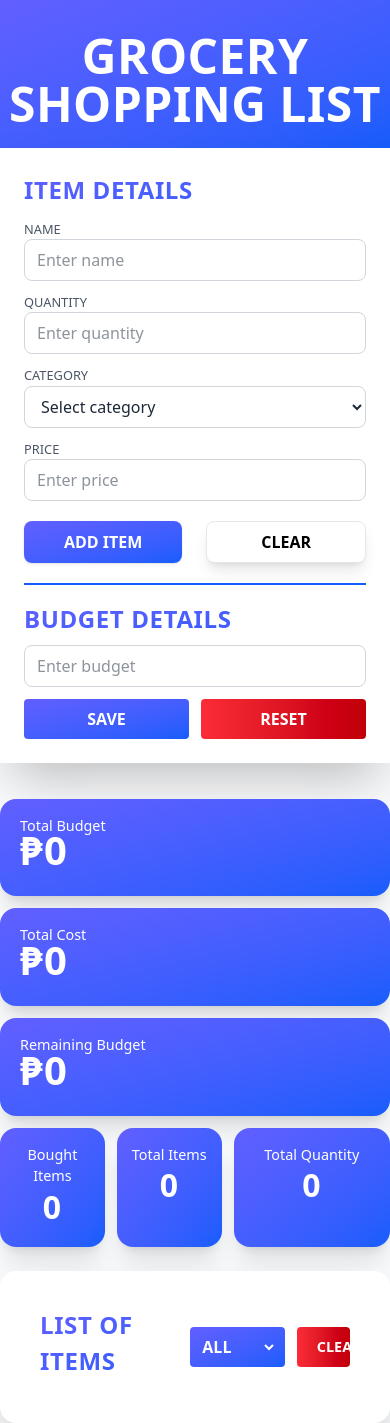
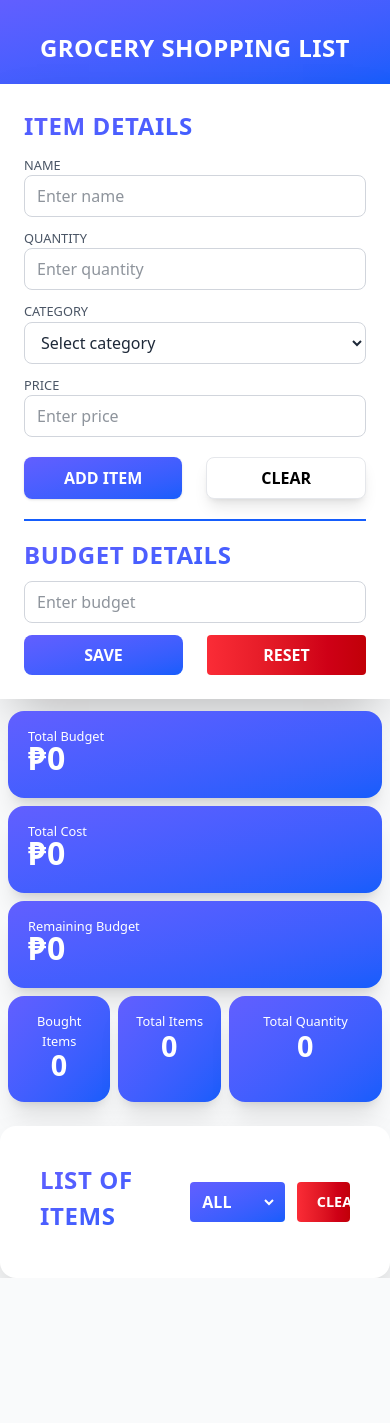
Before and after one commit to rnml6/grocery-shopping-list, a React (Vite) app: page / in a window 390 px wide. After the commit the page ends 1278 px from the top, so only its background shows below. Built offline with nearby package versions, Linux system fonts and the light colour scheme.

Commit message:
responsive design v2

```diff
--- a/src/App.css
+++ b/src/App.css
@@ -38,21 +38,21 @@ body {
 }
 
 .header-div > h1 {
-  @apply text-5xl pt-3 text-center;
+  @apply text-5xl pt-3 text-center max-[1040px]:text-4xl max-[605px]:text-3xl max-[500px]:text-2xl max-[380px]:text-xl;
 }
 /* header */
 
 /* additems */
 .add-items-divs {
-  @apply flex flex-col gap-1 max-[605px]:col-span-2  max-[605px]:justify-between max-[605px]:w-full max-[605px]:gap-0 ;
+  @apply flex flex-col gap-1 max-[605px]:col-span-2  max-[605px]:justify-between max-[605px]:w-full max-[605px]:gap-0;
 }
 
 .add-items-divs > label {
-  @apply text-gray-600 font-medium text-[0.8rem] ;
+  @apply text-gray-600 font-medium text-[0.8rem];
 }
 
 .budget-button {
-  @apply max-[605px]:w-full bg-gradient-to-br from-indigo-500 to-blue-600 py-2 px-10 rounded font-semibold text-white max-[1110px]:px-5 ;
+  @apply max-[605px]:w-full bg-gradient-to-br from-indigo-500 to-blue-600 py-2 px-10 rounded font-semibold text-white max-[1110px]:px-5 max-[605px]:rounded-lg;
 }
 
 .clear-button {
@@ -60,7 +60,7 @@ body {
 }
 
 .add-items-fieldset {
-  @apply max-[605px]:w-full border border-gray-300 focus:border-blue-400 focus:ring-1 focus:ring-blue-400 rounded-lg px-3 py-2 text-gray-800 outline-none transition ;
+  @apply max-[605px]:w-full border border-gray-300 focus:border-blue-400 focus:ring-1 focus:ring-blue-400 rounded-lg px-3 py-2 text-gray-800 outline-none transition;
 }
 
 .add-item-button {
@@ -83,11 +83,11 @@ body {
 }
 
 .budget-h3 {
-  @apply text-[1rem] text-[white] max-[1450px]:text-[0.9rem];
+  @apply text-[1rem] text-[white] max-[1450px]:text-[0.9rem] max-[605px]:mb-1 max-[455px]:text-[0.8rem];
 }
 
 .budget-value {
-  @apply -mt-4 text-[3rem] max-[890px]:text-[2.5rem] w-full [&::-webkit-inner-spin-button]:appearance-none outline-none font-bold text-white tracking-wide;
+  @apply -mt-4 text-[3rem] max-[890px]:-mt-4 max-[890px]:text-[2.5rem] w-full [&::-webkit-inner-spin-button]:appearance-none outline-none font-bold text-white tracking-wide max-[455px]:text-[2rem];
 }
 
 .budget-quantity-div {
@@ -95,7 +95,7 @@ body {
 }
 
 .budget-quantity {
-  @apply text-[2rem] -mt-1 text-center;
+  @apply text-[2rem] -mt-1 text-center max-[455px]:text-[1.8rem] max-[605px]:-mt-3;
 }
 /* budget */
 
--- a/src/components/content.jsx
+++ b/src/components/content.jsx
@@ -17,7 +17,7 @@ function Content () {
 
   return (
     <div className='flex flex-col p-15 py-7 max-[890px]:p-10 max-[890px]:py-5 max-[672px]:p-5 max-[500px]:p-0'>
-      <div className='flex gap-9 mb-6 max-[1040px]:flex-col' >
+      <div className='flex gap-9 mb-6 max-[1040px]:flex-col max-[500px]:gap-5 max-[420px]:gap-3' >
         <div className='add-items-div '>
           <AddItems
             items={items}
--- a/src/container/additems.jsx
+++ b/src/container/additems.jsx
@@ -111,7 +111,7 @@ function AddItems ({ items, setItems, overallBudget, setOverallBudget }) {
             className='w-full [&::-webkit-inner-spin-button]:appearance-none add-items-fieldset '
           />
 
-          <div className='flex items-center gap-3 max-[605px]:w-full' >
+          <div className='flex items-center gap-3 max-[605px]:w-full max-[605px]:gap-6' >
             <button
               className='budget-button '
               onClick={() => setOverallBudget(Number(inputValue) || null)}
--- a/src/container/budget.jsx
+++ b/src/container/budget.jsx
@@ -15,7 +15,7 @@ function Budget ({ items, overallBudget }) {
   const remainingBudget = overallBudget - totalCost
 
   return (
-    <div className='flex flex-col h-full gap-5 max-[890px]:gap-3'>
+    <div className='flex flex-col h-full gap-5 max-[890px]:gap-3 max-[500px]:mx-5 max-[420px]:mx-2 max-[420px]:gap-2'>
       <div className='budget-div'>
         <h3 className='budget-h3'>Total Budget</h3>
         <input
@@ -55,7 +55,7 @@ function Budget ({ items, overallBudget }) {
         />
       </div>
 
-      <div className='flex gap-5 max-[890px]:gap-3'>
+      <div className='flex gap-5 max-[890px]:gap-3 max-[420px]:gap-2 max-[390px]:hidden'>
         <div className='budget-quantity-div w-2/7'>
           <h3 className='budget-h3 text-center'>Bought Items</h3>
           <input
@@ -85,6 +85,36 @@ function Budget ({ items, overallBudget }) {
           />
         </div>
       </div>
+      <div className='hidden gap-5 max-[890px]:gap-3 max-[420px]:gap-2 max-[390px]:flex'>
+        <div className='budget-quantity-div w-2/7'>
+          <h3 className='budget-h3 text-center'>Bought</h3>
+          <input
+            value={`${boughtCount.toLocaleString()}`}
+            readOnly
+            className='budget-quantity budget-value'
+            type='text'
+          />
+        </div>
+        <div className='budget-quantity-div w-2/7'>
+          <h3 className='budget-h3 text-center'>Total</h3>
+          <input
+            value={`${totalItems.toLocaleString()}`}
+            readOnly
+            className='budget-quantity budget-value'
+            type='text'
+          />
+        </div>
+
+        <div className='budget-quantity-div w-3/7'>
+          <h3 className='budget-h3 text-center'>Total Quantity</h3>
+          <input
+            value={`${totalQuantity.toLocaleString()}`}
+            readOnly
+            className='budget-quantity budget-value '
+            type='text'
+          />
+        </div>
+      </div>
     </div>
   )
 }
```
